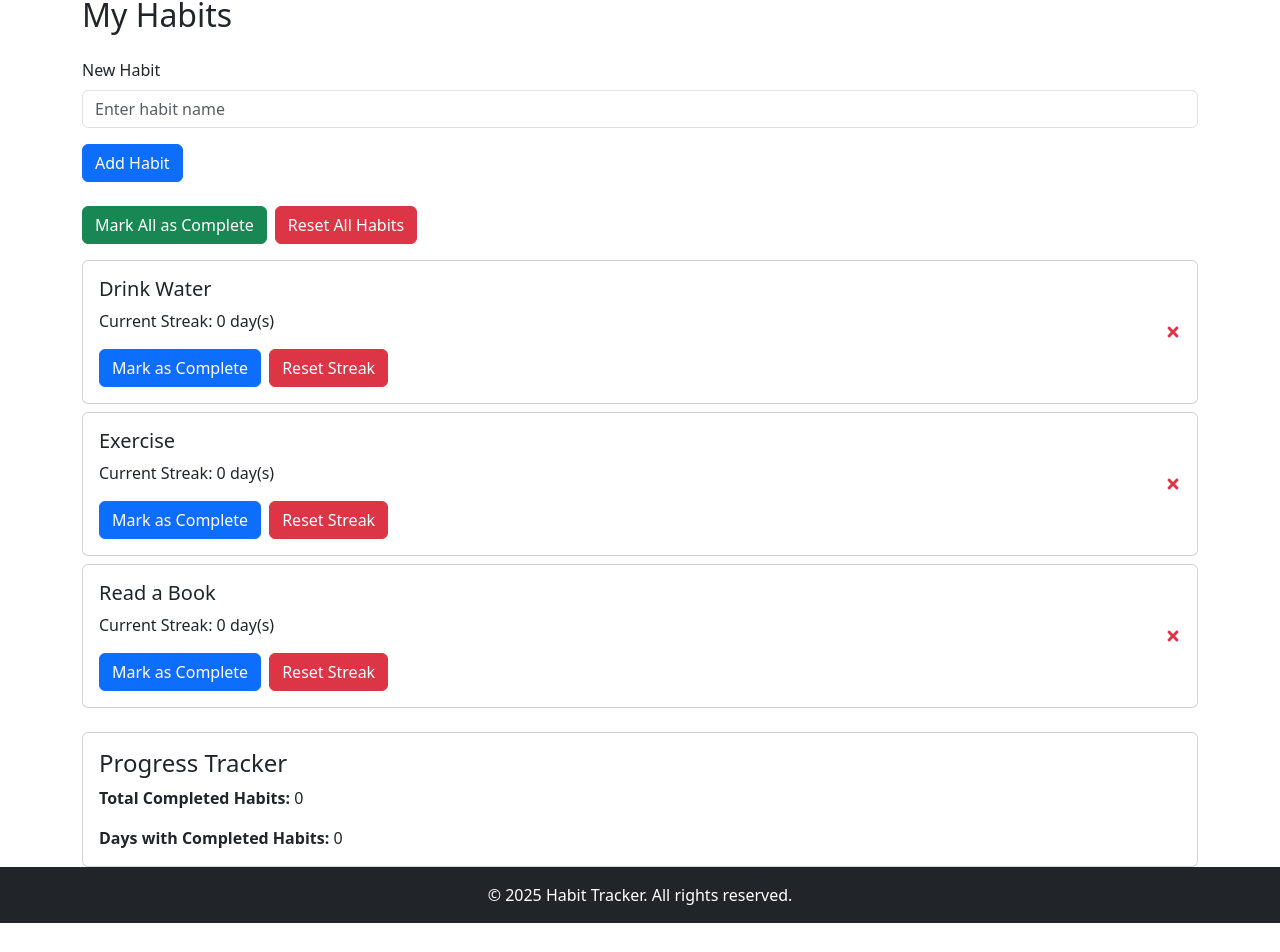
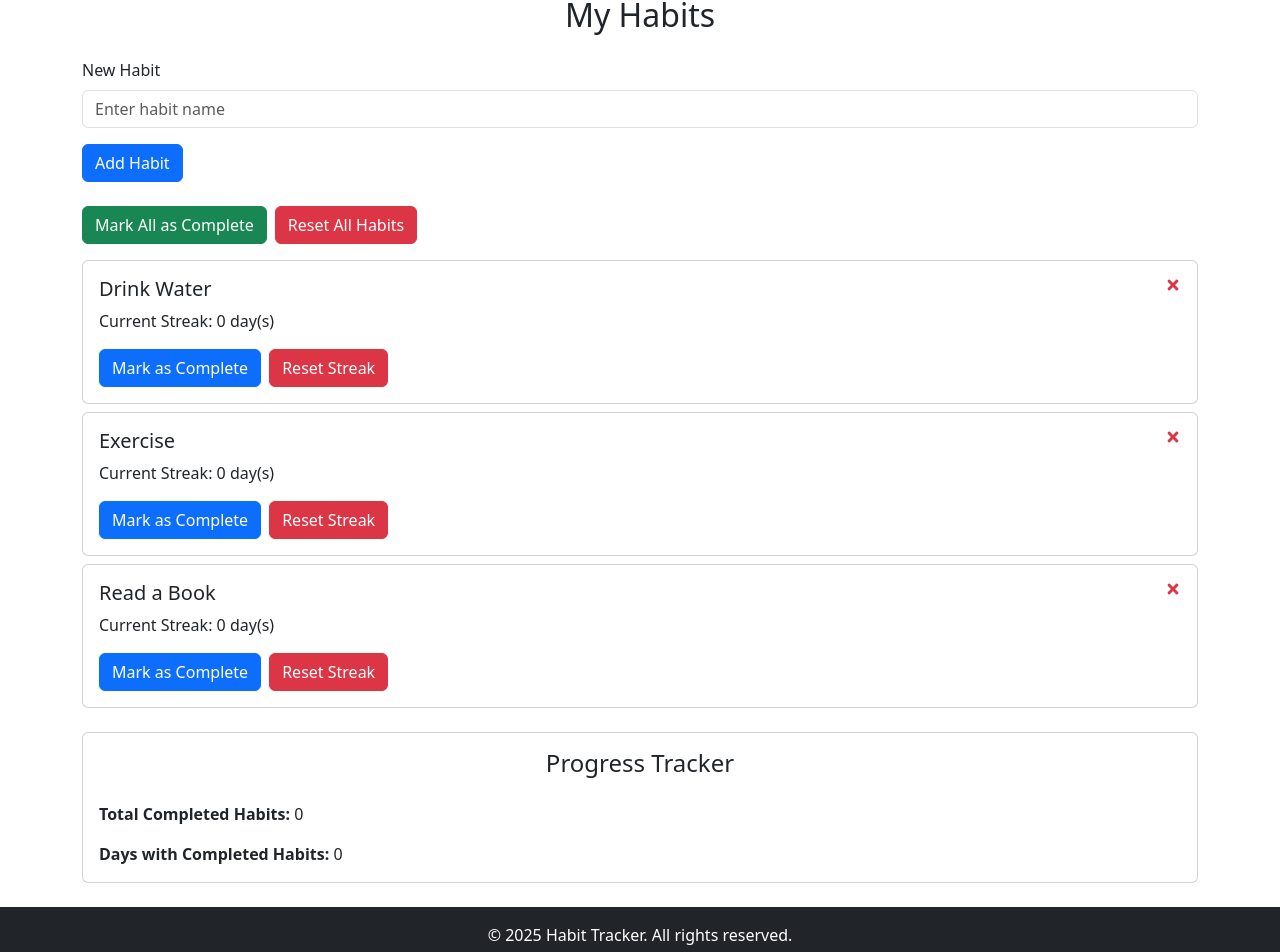
Before and after one commit to MattMaric/Habit-Tracker, a React (Vite) app: page / in a window 1280 px wide. Shown: the part 164-1116 px from the top of the page. Before the commit the page ends 1087 px from the top, so only its background shows below. Built offline with nearby package versions, Linux system fonts and the light colour scheme.

Commit message:
Add sections, change margins, center titles

```diff
--- a/src/components/Habit.jsx
+++ b/src/components/Habit.jsx
@@ -30,7 +30,7 @@ const Habit = ({ habit, onDelete, onUpdate }) => {
           Reset Streak
         </button>
       </div>
-      <FaTimes className="text-danger me-3" style={{ cursor: "pointer" }} onClick={onDelete} />
+      <FaTimes className="text-danger me-3 position-absolute" style={{ cursor: "pointer", top: "16px", right: "0" }} onClick={onDelete} />
     </div>
   );
 };
--- a/src/components/HabitList.jsx
+++ b/src/components/HabitList.jsx
@@ -75,8 +75,9 @@ const HabitList = () => {
   };
 
   return (
+    <section id="habit-list">
       <div className="container mt-4">
-      <h2 className="mb-4">My Habits</h2>
+        <h2 className="mb-4 text-center">My Habits</h2>
         <HabitForm onAddHabit={addHabit} />
         {habits.length > 0 && (
           <div>
@@ -100,12 +101,14 @@ const HabitList = () => {
         ) : (
           <p className="text-muted">No habits available. Add a new habit to get started!</p>
         )}
-
+        <section id="progress-tracker">
           <ProgressTracker
             totalCompleted={habits.filter((habit) => habit.completed).length}
             completionDays={completionDays.size}
           />
+        </section>
       </div>
+    </section>
   );
 };
 
--- a/src/components/ProgressTracker.jsx
+++ b/src/components/ProgressTracker.jsx
@@ -2,9 +2,9 @@ import React from "react";
 
 const ProgressTracker = ({ totalCompleted, completionDays }) => {
   return (
-    <div className="card mt-4">
+    <div className="card my-4">
       <div className="card-body">
-        <h4 className="card-title">Progress Tracker</h4>
+        <h4 className="card-title text-center mb-4">Progress Tracker</h4>
         <p className="card-text">
           <strong>Total Completed Habits:</strong> {totalCompleted}
         </p>
```
Lines whose indentation alone changed are shown as unchanged.
